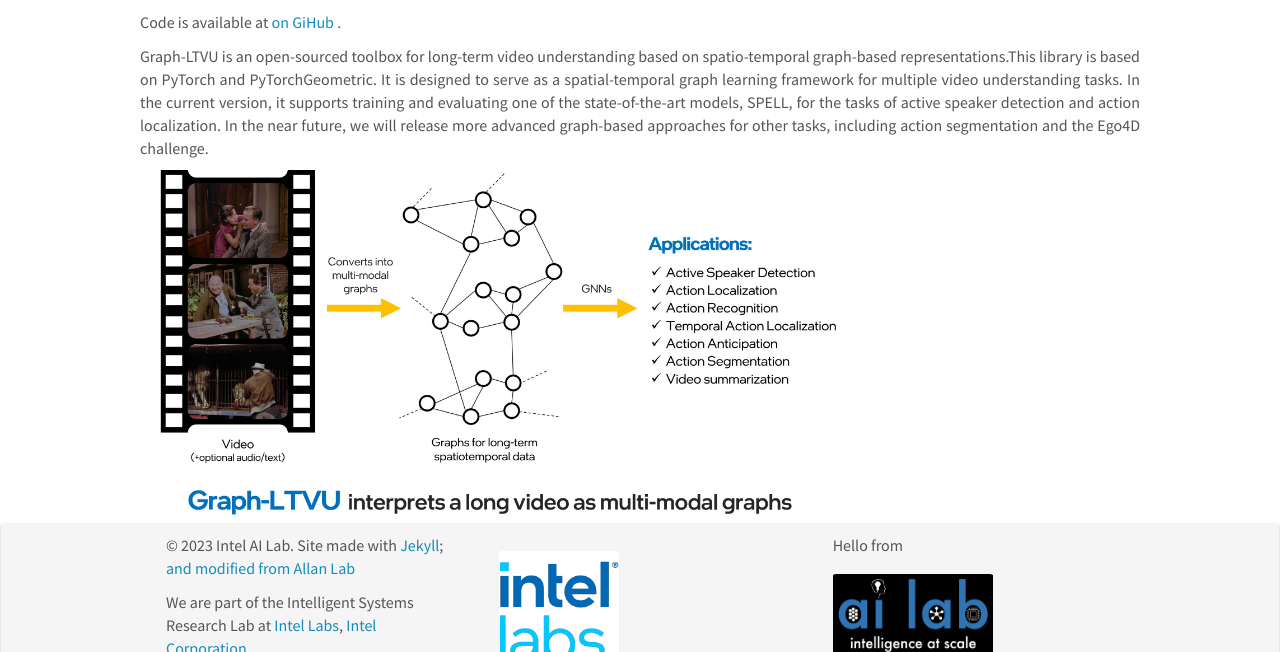
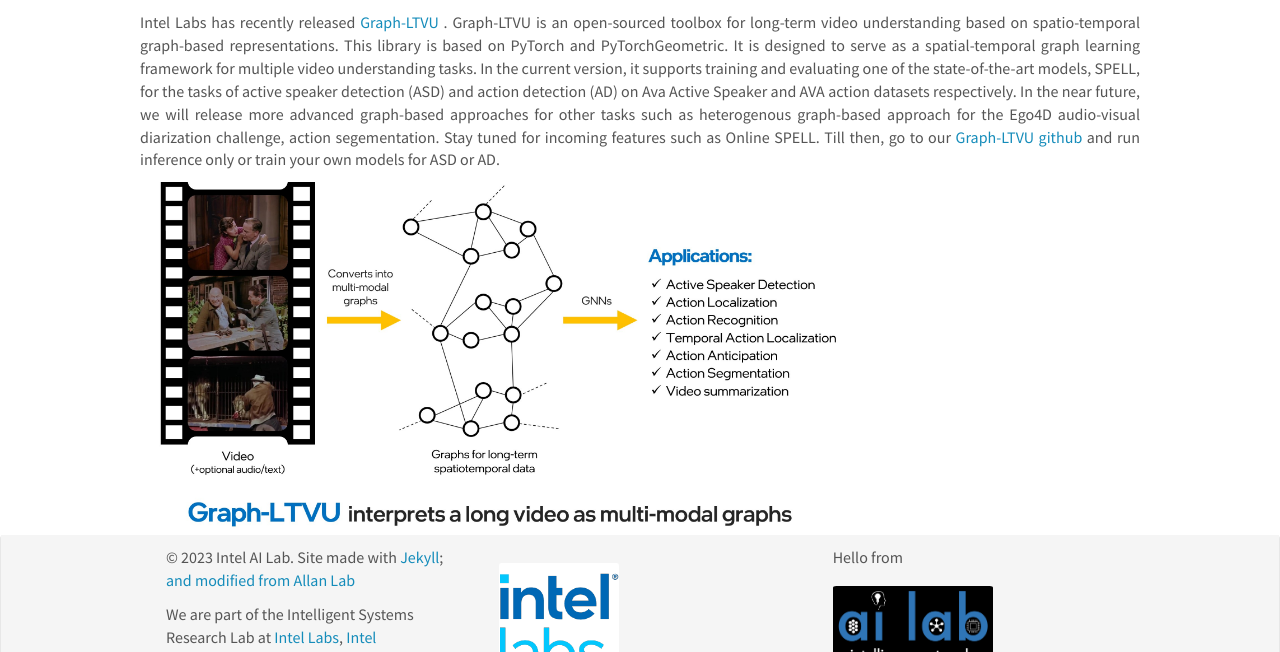
Before and after one commit to intelailabpage/intelailabpage.github.io, a Jekyll site: the page built from _posts/2023-03-29-graph-ltvu.md, in a window 1280 px wide and 900 px high, scrolled down 441 px, cut to the strip 248-900 px from the top of the window. Built offline with Jekyll 4.4.1, drawn with Linux system fonts in a browser that asks for light colours; nearby versions of some CDN libraries; comment, search, counter and statistics services are not loaded.

Commit message:
Update 2023-03-29-graph-ltvu.md

```diff
--- a/_posts/2023-03-29-graph-ltvu.md
+++ b/_posts/2023-03-29-graph-ltvu.md
@@ -7,12 +7,11 @@ excerpt: "Graph-LTVU is an open-sourced toolbox for long-term video understandin
 permalink: /2023/03/29/graph-ltvu.html
 ---
 
-Code is available at <a href="https://github.com/IntelLabs/Graph-LTVU"> on GiHub </a>.
 
 <p style='text-align: justify;'>
-Graph-LTVU is an open-sourced toolbox for long-term video understanding based on spatio-temporal graph-based representations.This library is based on PyTorch and PyTorchGeometric. It is designed to serve as a spatial-temporal graph learning framework for multiple video understanding tasks. In the current version, it supports training and evaluating one of the state-of-the-art models, SPELL, for the tasks of active speaker detection and action localization.
+Intel Labs has recently released <a href="https://github.com/IntelLabs/Graph-LTVU"> Graph-LTVU </a>. Graph-LTVU is an open-sourced toolbox for long-term video understanding based on spatio-temporal graph-based representations. This library is based on PyTorch and PyTorchGeometric. It is designed to serve as a spatial-temporal graph learning framework for multiple video understanding tasks. In the current version, it supports training and evaluating one of the state-of-the-art models, SPELL, for the tasks of active speaker detection (ASD) and action detection (AD) on Ava Active Speaker and AVA action datasets respectively.
 
-In the near future, we will release more advanced graph-based approaches for other tasks, including action segmentation and the Ego4D challenge.
+In the near future, we will release more advanced graph-based approaches for other tasks such as heterogenous graph-based approach for the Ego4D audio-visual diarization challenge, action segementation. Stay tuned for incoming features such as Online SPELL. Till then, go to our <a href="https://github.com/IntelLabs/Graph-LTVU"> Graph-LTVU github </a> and run inference only or train your own models for ASD or AD.
 
 
 <br>
```
